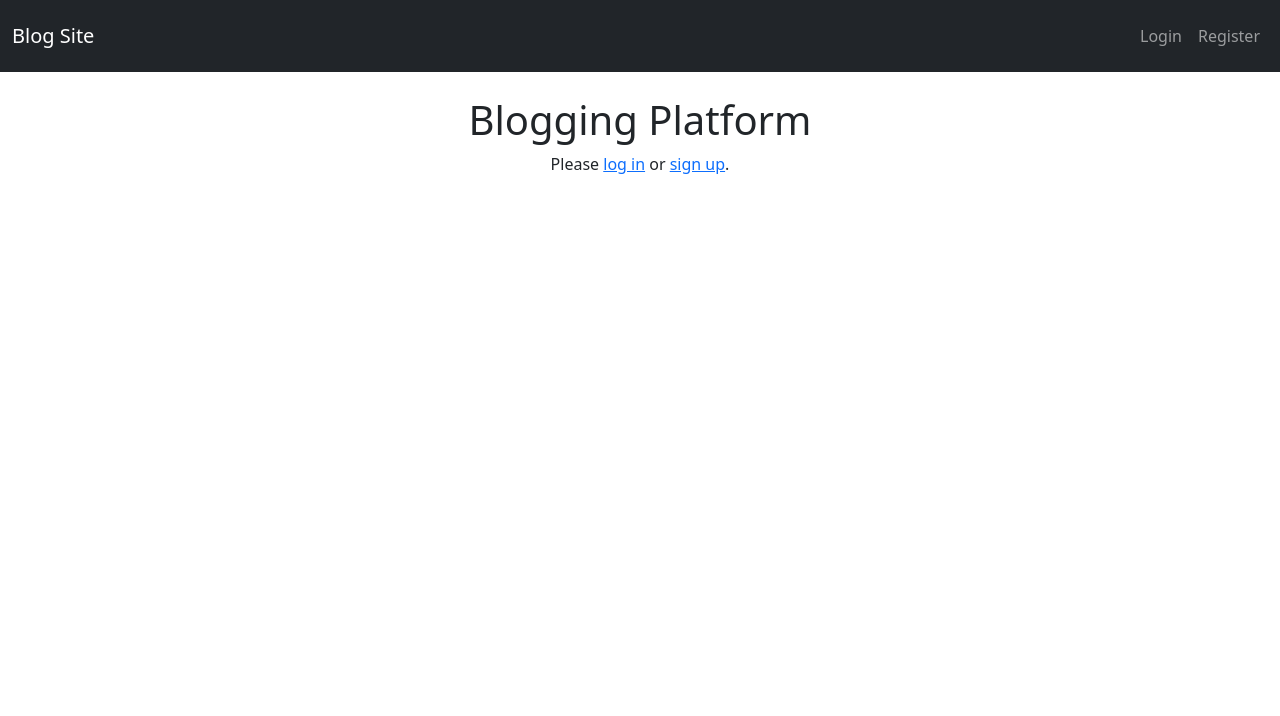
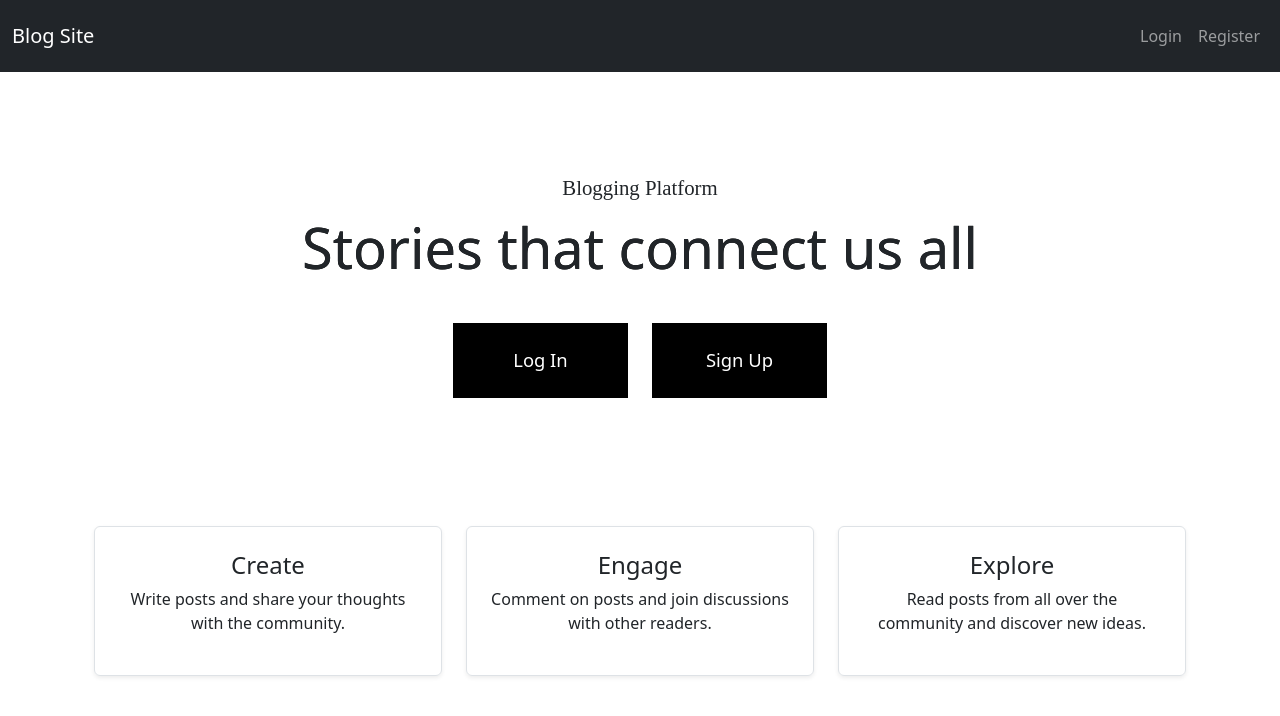
Before and after one commit to Fatima-NW/Blogging-Platform, a Django app: page / in a window 1280 px wide. Shown: the top 716 px of the page. Run offline with Django 5.2, Linux system fonts and the light colour scheme; parts of the project's set-up code (start-up, migrations or seed data) failed here and were passed over.

Commit message:
Update templates

```diff
--- a/templates/home.html
+++ b/templates/home.html
@@ -11,12 +11,78 @@ Features:
 {% block title %}Home{% endblock %}
 
 {% block content %}
-    <div class="text-center">
-        <h1>Blogging Platform</h1>
+    <div class="hero-section text-center">
+        <h2 class="hero-heading">Blogging Platform</h2>
+        <p class="hero-tagline">Stories that connect us all</p>
+
         {% if user.is_authenticated %}
-            <p>Hello, {{ user.get_full_name|default:user.username }}!</p>
+            <a href="{% url 'post_list' %}" class="hero-btn">Blogs</a>
         {% else %}
-            <p>Please <a href="{% url 'login' %}">log in</a> or <a href="{% url 'register' %}">sign up</a>.</p>
+            <div class="hero-btn-group">
+                <a href="{% url 'login' %}" class="hero-btn">Log In</a>
+                <a href="{% url 'register' %}" class="hero-btn">Sign Up</a>
+            </div>
         {% endif %}
     </div>
+
+    <div class="container mt-5">
+        <div class="row text-center">
+            <div class="col-md-4 mb-4">
+                <div class="p-4 border rounded shadow-sm h-100">
+                    <h4>Create</h4>
+                    <p>Write posts and share your thoughts with the community.</p>
+                </div>
+            </div>
+            <div class="col-md-4 mb-4">
+                <div class="p-4 border rounded shadow-sm h-100">
+                    <h4>Engage</h4>
+                    <p>Comment on posts and join discussions with other readers.</p>
+                </div>
+            </div>
+            <div class="col-md-4 mb-4">
+                <div class="p-4 border rounded shadow-sm h-100">
+                    <h4>Explore</h4>
+                    <p>Read posts from all over the community and discover new ideas.</p>
+                </div>
+            </div>
+        </div>
+    </div>
+
+    <style>
+        .hero-section {
+            padding: 5rem 1rem;
+        }
+
+        .hero-heading {
+            font-family: serif;
+            font-size: 1.3rem;
+            margin-bottom: 1.1rem;
+        }
+
+        .hero-tagline {
+            font-size: 3.5rem;
+            font-weight: 400;
+            text-shadow: 0 0 0.5px black;
+            line-height: 1;
+            margin-bottom: 3rem;
+        }
+
+        .hero-btn-group {
+            display: flex;
+            justify-content: center;
+            gap: 1.5rem;
+        }
+
+        .hero-btn {
+            background-color: #000000;
+            color: #ffffff;
+            width: 175px;
+            height: 75px;
+            font-size: 1.15rem;
+            display: flex;
+            align-items: center;
+            justify-content: center;
+            text-decoration: none;
+        }
+    </style>
 {% endblock %}
--- a/templates/posts/post_creation_form.html
+++ b/templates/posts/post_creation_form.html
@@ -18,9 +18,6 @@ Displays the form for creating/updating a blog post
                 <div class="mb-3">
                     {{ field.label_tag }}
                     {{ field }}
-                    {% if field.help_text %}
-                        <small class="text-muted">{{ field.help_text }}</small>
-                    {% endif %}
                     {% for error in field.errors %}
                         <div class="text-danger small">{{ error }}</div>
                     {% endfor %}
```
Also changed, not shown: templates/users/login.html (+8 -1 lines).
